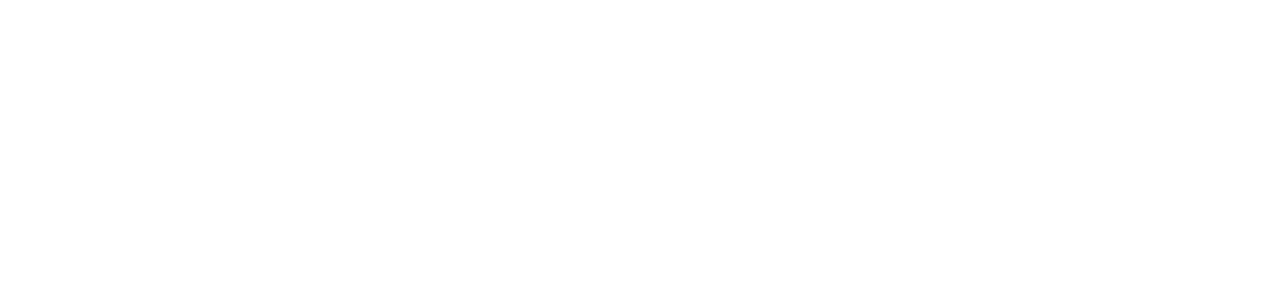
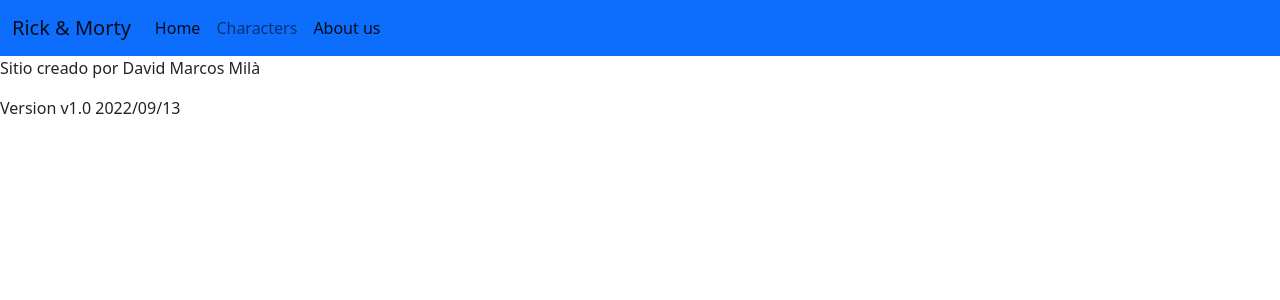
Before and after one commit to Jusfron/UD37_RickMorty, an Angular app: page /about in a window 1280 px wide. Before the commit this address led to /. Shown: the top 300 px of the page. Built offline with nearby package versions, Linux system fonts and the light colour scheme.

Commit message:
characters about components

```diff
--- a/src/app/about/about.component.html
+++ b/src/app/about/about.component.html
@@ -1 +1,2 @@
-<p>about works!</p>
+<p>Sitio creado por David Marcos Milà</p>
+<p>Version v1.0 2022/09/13</p>
--- a/src/app/app-routing.module.ts
+++ b/src/app/app-routing.module.ts
@@ -1,10 +1,16 @@
 import { NgModule } from '@angular/core';
 import { RouterModule, Routes } from '@angular/router';
+import { CharactersComponent } from './characters/characters.component';
+import { AboutComponent } from './about/about.component';
 
-const routes: Routes = [];
+const routes: Routes = [
+  {path:'characters', component: CharactersComponent},
+  {path:'about', component: AboutComponent}
+];
 
 @NgModule({
   imports: [RouterModule.forRoot(routes)],
   exports: [RouterModule]
 })
 export class AppRoutingModule { }
+export const routingComponents = [CharactersComponent, AboutComponent]
--- a/src/app/app.component.html
+++ b/src/app/app.component.html
@@ -0,0 +1,27 @@
+
+
+<nav class="navbar navbar-expand-lg bg-primary">
+  <div class="container-fluid">
+      <a class="navbar-brand" href="#">Rick & Morty</a>
+      <button class="navbar-toggler" type="button" data-bs-toggle="collapse"
+          data-bs-target="#navbarSupportedContent" aria-controls="navbarSupportedContent" aria-expanded="false"
+          aria-label="Toggle navigation">
+          <span class="navbar-toggler-icon"></span>
+      </button>
+      <div class="collapse navbar-collapse" id="navbarSupportedContent">
+          <ul class="navbar-nav me-auto mb-2 mb-lg-0">
+              <li class="nav-item">
+                  <a class="nav-link" routerLink="/" routerLinkActive="active">Home</a>
+              </li>
+              <li class="nav-item">
+                  <a class="nav-link" routerLink="/characters" routerLinkActive="active">Characters</a>
+              </li>
+              <li class="nav-item">
+                  <a class="nav-link" routerLink="/about" routerLinkActive="active">About us</a>
+              </li>
+          </ul>
+      </div>
+  </div>
+</nav>
+
+<router-outlet></router-outlet>
--- a/src/app/app.module.ts
+++ b/src/app/app.module.ts
@@ -5,6 +5,8 @@
 import { AppComponent } from './app.component';
 import { CharactersComponent } from './characters/characters.component';
 import { AboutComponent } from './about/about.component';
+
+import {HttpClientModule} from '@angular/common/http';
 
 @NgModule({
   declarations: [
@@ -14,7 +16,8 @@
   ],
   imports: [
     BrowserModule,
-    AppRoutingModule
+    AppRoutingModule,
+    HttpClientModule
   ],
   providers: [],
   bootstrap: [AppComponent]
--- a/src/app/characters/characters.component.html
+++ b/src/app/characters/characters.component.html
@@ -1 +1,13 @@
-<p>characters works!</p>
+<div class="container">
+    <div class="row row-cols-auto g-4">
+        <div class="col" *ngFor="let character of characters;">
+            <div class="card" style="width: 18rem;">
+                <img src={{character.image}} class="card-img-top">
+                <div class="card-body d-grid gap-2">
+                    <h3 class="card-title">{{character.name}}</h3>
+                    <a href="#" class="btn btn-warning">See more</a>
+                </div>
+            </div>
+        </div>
+    </div>
+</div>
--- a/src/app/characters/characters.component.ts
+++ b/src/app/characters/characters.component.ts
@@ -1,4 +1,5 @@
 import { Component, OnInit } from '@angular/core';
+import { HttpClient } from '@angular/common/http';
 
 @Component({
   selector: 'app-characters',
@@ -7,9 +8,20 @@
 })
 export class CharactersComponent implements OnInit {
 
-  constructor() { }
+  characters:any = null;
+
+  constructor(private http: HttpClient) { }
 
   ngOnInit(): void {
+    this.http.get("https://rickandmortyapi.com/api/character/1,2,3,4,5,6,7,8")
+      .subscribe(
+        result => {
+          this.characters = result;
+        },
+        error => {
+          console.log('oh no');
+        }
+      )
   }
 
 }
--- a/src/index.html
+++ b/src/index.html
@@ -6,6 +6,12 @@
   <base href="/">
   <meta name="viewport" content="width=device-width, initial-scale=1">
   <link rel="icon" type="image/x-icon" href="favicon.ico">
+
+  <link href="https://cdn.jsdelivr.net/npm/bootstrap@5.2.0/dist/css/bootstrap.min.css" rel="stylesheet">
+  <link href="https://cdn.jsdelivr.net/npm/bootstrap-icons@1.9.1/font/bootstrap-icons.css" rel="stylesheet">
+  <script src="https://cdn.jsdelivr.net/npm/bootstrap@5.2.1/dist/js/bootstrap.bundle.min.js"
+      integrity="sha384-u1OknCvxWvY5kfmNBILK2hRnQC3Pr17a+RTT6rIHI7NnikvbZlHgTPOOmMi466C8"
+      crossorigin="anonymous"></script>
 </head>
 <body>
   <app-root></app-root>
```
